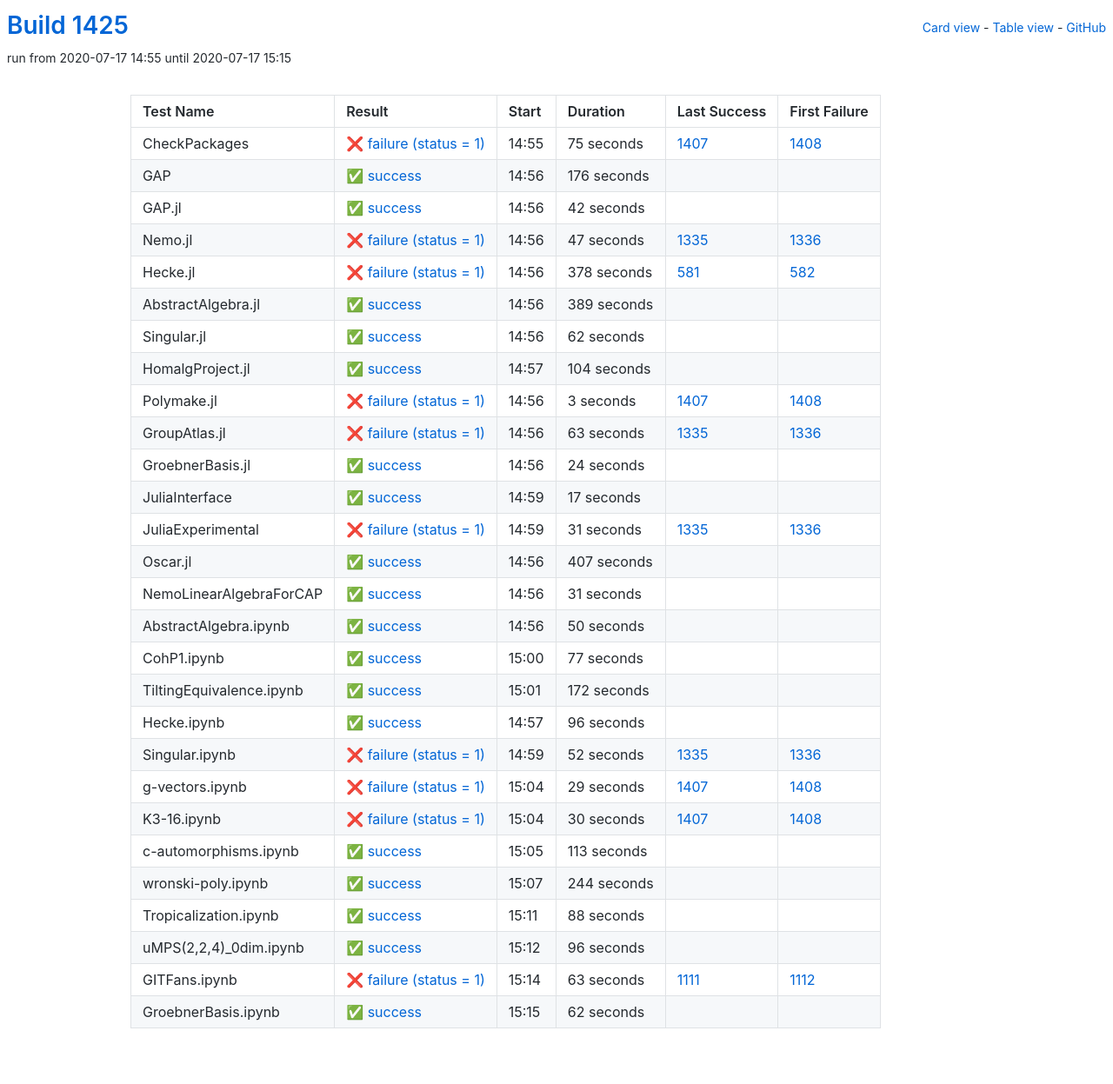
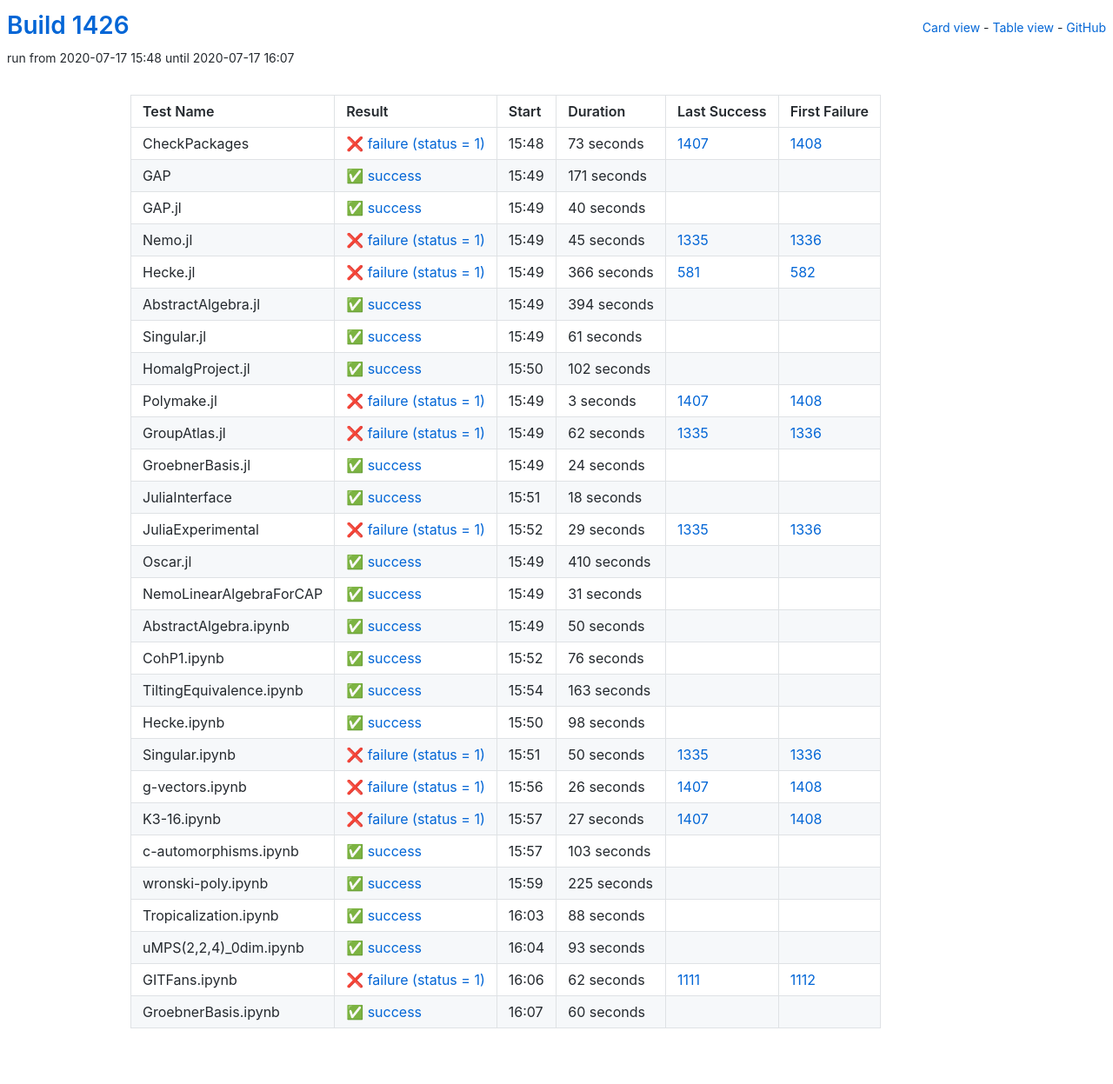
Before and after one commit to oscar-system/oscar-ci-status-1.4, a Jekyll site: the page built from table.html, in a window 1280 px wide. Shown: the whole page at 87% size. Built offline with Jekyll 4.4.1, drawn with Linux system fonts in a browser that asks for light colours.

Commit message:
Build #1426

```diff
--- a/_data/ci.yml
+++ b/_data/ci.yml
@@ -1,6 +1,6 @@
 ---
-build: 1425
-build_url: https://oscarci.mathematik.uni-kl.de/job/oscar-julia-1.4/1425/
+build: 1426
+build_url: https://oscarci.mathematik.uni-kl.de/job/oscar-julia-1.4/1426/
 job: oscar-julia-1.4
 organization: oscar-system
 repo: oscar-ci-status-1.4
@@ -8,104 +8,104 @@ repourl: https://github.com/oscar-system/oscar-ci-status-1.4
 tests:
 - name: CheckPackages
   id: checkpackages
-  log: https://oscarci.mathematik.uni-kl.de/job/oscar-julia-1.4/1425/artifact/logs/build-1425/CheckPackages.log
-  start: 2020-07-17 14:55
+  log: https://oscarci.mathematik.uni-kl.de/job/oscar-julia-1.4/1426/artifact/logs/build-1426/CheckPackages.log
+  start: 2020-07-17 15:48
   success: false
   exitcode: 1
   status: failure
-  duration: 75
+  duration: 73
   last_success: 1407
   last_success_url: https://oscarci.mathematik.uni-kl.de/job/oscar-julia-1.4/1407/
   first_failure: 1408
   first_failure_url: https://oscarci.mathematik.uni-kl.de/job/oscar-julia-1.4/1408/
 - name: GAP
   id: gap
-  log: https://oscarci.mathematik.uni-kl.de/job/oscar-julia-1.4/1425/artifact/logs/build-1425/GAP.log
-  start: 2020-07-17 14:56
+  log: https://oscarci.mathematik.uni-kl.de/job/oscar-julia-1.4/1426/artifact/logs/build-1426/GAP.log
+  start: 2020-07-17 15:49
   success: true
   exitcode: 0
   status: success
-  duration: 176
+  duration: 171
   last_success: false
   last_success_url:
   first_failure: false
   first_failure_url:
 - name: GAP.jl
   id: gap-jl
-  log: https://oscarci.mathematik.uni-kl.de/job/oscar-julia-1.4/1425/artifact/logs/build-1425/GAP.jl.log
-  start: 2020-07-17 14:56
+  log: https://oscarci.mathematik.uni-kl.de/job/oscar-julia-1.4/1426/artifact/logs/build-1426/GAP.jl.log
+  start: 2020-07-17 15:49
   success: true
   exitcode: 0
   status: success
-  duration: 42
+  duration: 40
   last_success: false
   last_success_url:
   first_failure: false
   first_failure_url:
 - name: Nemo.jl
   id: nemo-jl
-  log: https://oscarci.mathematik.uni-kl.de/job/oscar-julia-1.4/1425/artifact/logs/build-1425/Nemo.jl.log
-  start: 2020-07-17 14:56
+  log: https://oscarci.mathematik.uni-kl.de/job/oscar-julia-1.4/1426/artifact/logs/build-1426/Nemo.jl.log
+  start: 2020-07-17 15:49
   success: false
   exitcode: 1
   status: failure
-  duration: 47
+  duration: 45
   last_success: 1335
   last_success_url: https://oscarci.mathematik.uni-kl.de/job/oscar-julia-1.4/1335/
   first_failure: 1336
   first_failure_url: https://oscarci.mathematik.uni-kl.de/job/oscar-julia-1.4/1336/
 - name: Hecke.jl
   id: hecke-jl
-  log: https://oscarci.mathematik.uni-kl.de/job/oscar-julia-1.4/1425/artifact/logs/build-1425/Hecke.jl.log
-  start: 2020-07-17 14:56
+  log: https://oscarci.mathematik.uni-kl.de/job/oscar-julia-1.4/1426/artifact/logs/build-1426/Hecke.jl.log
+  start: 2020-07-17 15:49
   success: false
   exitcode: 1
   status: failure
-  duration: 378
+  duration: 366
   last_success: 581
   last_success_url: https://oscarci.mathematik.uni-kl.de/job/oscar-julia-1.4/581/
   first_failure: 582
   first_failure_url: https://oscarci.mathematik.uni-kl.de/job/oscar-julia-1.4/582/
 - name: AbstractAlgebra.jl
   id: abstractalgebra-jl
-  log: https://oscarci.mathematik.uni-kl.de/job/oscar-julia-1.4/1425/artifact/logs/build-1425/AbstractAlgebra.jl.log
-  start: 2020-07-17 14:56
+  log: https://oscarci.mathematik.uni-kl.de/job/oscar-julia-1.4/1426/artifact/logs/build-1426/AbstractAlgebra.jl.log
+  start: 2020-07-17 15:49
   success: true
   exitcode: 0
   status: success
-  duration: 389
+  duration: 394
   last_success: false
   last_success_url:
   first_failure: false
   first_failure_url:
 - name: Singular.jl
   id: singular-jl
-  log: https://oscarci.mathematik.uni-kl.de/job/oscar-julia-1.4/1425/artifact/logs/build-1425/Singular.jl.log
-  start: 2020-07-17 14:56
+  log: https://oscarci.mathematik.uni-kl.de/job/oscar-julia-1.4/1426/artifact/logs/build-1426/Singular.jl.log
+  start: 2020-07-17 15:49
   success: true
   exitcode: 0
   status: success
-  duration: 62
+  duration: 61
   last_success: false
   last_success_url:
   first_failure: false
   first_failure_url:
 - name: HomalgProject.jl
   id: homalgproject-jl
-  log: https://oscarci.mathematik.uni-kl.de/job/oscar-julia-1.4/1425/artifact/logs/build-1425/HomalgProject.jl.log
-  start: 2020-07-17 14:57
+  log: https://oscarci.mathematik.uni-kl.de/job/oscar-julia-1.4/1426/artifact/logs/build-1426/HomalgProject.jl.log
+  start: 2020-07-17 15:50
   success: true
   exitcode: 0
   status: success
-  duration: 104
+  duration: 102
   last_success: false
   last_success_url:
   first_failure: false
   first_failure_url:
 - name: Polymake.jl
   id: polymake-jl
-  log: https://oscarci.mathematik.uni-kl.de/job/oscar-julia-1.4/1425/artifact/logs/build-1425/Polymake.jl.log
-  start: 2020-07-17 14:56
+  log: https://oscarci.mathematik.uni-kl.de/job/oscar-julia-1.4/1426/artifact/logs/build-1426/Polymake.jl.log
+  start: 2020-07-17 15:49
   success: false
   exitcode: 1
   status: failure
@@ -116,20 +116,20 @@ tests:
   first_failure_url: https://oscarci.mathematik.uni-kl.de/job/oscar-julia-1.4/1408/
 - name: GroupAtlas.jl
   id: groupatlas-jl
-  log: https://oscarci.mathematik.uni-kl.de/job/oscar-julia-1.4/1425/artifact/logs/build-1425/GroupAtlas.jl.log
-  start: 2020-07-17 14:56
+  log: https://oscarci.mathematik.uni-kl.de/job/oscar-julia-1.4/1426/artifact/logs/build-1426/GroupAtlas.jl.log
+  start: 2020-07-17 15:49
   success: false
   exitcode: 1
   status: failure
-  duration: 63
+  duration: 62
   last_success: 1335
   last_success_url: https://oscarci.mathematik.uni-kl.de/job/oscar-julia-1.4/1335/
   first_failure: 1336
   first_failure_url: https://oscarci.mathematik.uni-kl.de/job/oscar-julia-1.4/1336/
 - name: GroebnerBasis.jl
   id: groebnerbasis-jl
-  log: https://oscarci.mathematik.uni-kl.de/job/oscar-julia-1.4/1425/artifact/logs/build-1425/GroebnerBasis.jl.log
-  start: 2020-07-17 14:56
+  log: https://oscarci.mathematik.uni-kl.de/job/oscar-julia-1.4/1426/artifact/logs/build-1426/GroebnerBasis.jl.log
+  start: 2020-07-17 15:49
   success: true
   exitcode: 0
   status: success
@@ -140,44 +140,44 @@ tests:
   first_failure_url:
 - name: JuliaInterface
   id: juliainterface
-  log: https://oscarci.mathematik.uni-kl.de/job/oscar-julia-1.4/1425/artifact/logs/build-1425/JuliaInterface.log
-  start: 2020-07-17 14:59
+  log: https://oscarci.mathematik.uni-kl.de/job/oscar-julia-1.4/1426/artifact/logs/build-1426/JuliaInterface.log
+  start: 2020-07-17 15:51
   success: true
   exitcode: 0
   status: success
-  duration: 17
+  duration: 18
   last_success: false
   last_success_url:
   first_failure: false
   first_failure_url:
 - name: JuliaExperimental
   id: juliaexperimental
-  log: https://oscarci.mathematik.uni-kl.de/job/oscar-julia-1.4/1425/artifact/logs/build-1425/JuliaExperimental.log
-  start: 2020-07-17 14:59
+  log: https://oscarci.mathematik.uni-kl.de/job/oscar-julia-1.4/1426/artifact/logs/build-1426/JuliaExperimental.log
+  start: 2020-07-17 15:52
   success: false
   exitcode: 1
   status: failure
-  duration: 31
+  duration: 29
   last_success: 1335
   last_success_url: https://oscarci.mathematik.uni-kl.de/job/oscar-julia-1.4/1335/
   first_failure: 1336
   first_failure_url: https://oscarci.mathematik.uni-kl.de/job/oscar-julia-1.4/1336/
 - name: Oscar.jl
   id: oscar-jl
-  log: https://oscarci.mathematik.uni-kl.de/job/oscar-julia-1.4/1425/artifact/logs/build-1425/Oscar.jl.log
-  start: 2020-07-17 14:56
+  log: https://oscarci.mathematik.uni-kl.de/job/oscar-julia-1.4/1426/artifact/logs/build-1426/Oscar.jl.log
+  start: 2020-07-17 15:49
   success: true
   exitcode: 0
   status: success
-  duration: 407
+  duration: 410
   last_success: false
   last_success_url:
   first_failure: false
   first_failure_url:
 - name: NemoLinearAlgebraForCAP
   id: nemolinearalgebraforcap
-  log: https://oscarci.mathematik.uni-kl.de/job/oscar-julia-1.4/1425/artifact/logs/build-1425/NemoLinearAlgebraForCAP.log
-  start: 2020-07-17 14:56
+  log: https://oscarci.mathematik.uni-kl.de/job/oscar-julia-1.4/1426/artifact/logs/build-1426/NemoLinearAlgebraForCAP.log
+  start: 2020-07-17 15:49
   success: true
   exitcode: 0
   status: success
@@ -188,8 +188,8 @@ tests:
   first_failure_url:
 - name: AbstractAlgebra.ipynb
   id: abstractalgebra-ipynb
-  log: https://oscarci.mathematik.uni-kl.de/job/oscar-julia-1.4/1425/artifact/logs/build-1425/AbstractAlgebra.ipynb.log
-  start: 2020-07-17 14:56
+  log: https://oscarci.mathematik.uni-kl.de/job/oscar-julia-1.4/1426/artifact/logs/build-1426/AbstractAlgebra.ipynb.log
+  start: 2020-07-17 15:49
   success: true
   exitcode: 0
   status: success
@@ -200,104 +200,104 @@ tests:
   first_failure_url:
 - name: CohP1.ipynb
   id: cohp1-ipynb
-  log: https://oscarci.mathematik.uni-kl.de/job/oscar-julia-1.4/1425/artifact/logs/build-1425/CohP1.ipynb.log
-  start: 2020-07-17 15:00
+  log: https://oscarci.mathematik.uni-kl.de/job/oscar-julia-1.4/1426/artifact/logs/build-1426/CohP1.ipynb.log
+  start: 2020-07-17 15:52
   success: true
   exitcode: 0
   status: success
-  duration: 77
+  duration: 76
   last_success: false
   last_success_url:
   first_failure: false
   first_failure_url:
 - name: TiltingEquivalence.ipynb
   id: tiltingequivalence-ipynb
-  log: https://oscarci.mathematik.uni-kl.de/job/oscar-julia-1.4/1425/artifact/logs/build-1425/TiltingEquivalence.ipynb.log
-  start: 2020-07-17 15:01
+  log: https://oscarci.mathematik.uni-kl.de/job/oscar-julia-1.4/1426/artifact/logs/build-1426/TiltingEquivalence.ipynb.log
+  start: 2020-07-17 15:54
   success: true
   exitcode: 0
   status: success
-  duration: 172
+  duration: 163
   last_success: false
   last_success_url:
   first_failure: false
   first_failure_url:
 - name: Hecke.ipynb
   id: hecke-ipynb
-  log: https://oscarci.mathematik.uni-kl.de/job/oscar-julia-1.4/1425/artifact/logs/build-1425/Hecke.ipynb.log
-  start: 2020-07-17 14:57
+  log: https://oscarci.mathematik.uni-kl.de/job/oscar-julia-1.4/1426/artifact/logs/build-1426/Hecke.ipynb.log
+  start: 2020-07-17 15:50
   success: true
   exitcode: 0
   status: success
-  duration: 96
+  duration: 98
   last_success: false
   last_success_url:
   first_failure: false
   first_failure_url:
 - name: Singular.ipynb
   id: singular-ipynb
-  log: https://oscarci.mathematik.uni-kl.de/job/oscar-julia-1.4/1425/artifact/logs/build-1425/Singular.ipynb.log
-  start: 2020-07-17 14:59
+  log: https://oscarci.mathematik.uni-kl.de/job/oscar-julia-1.4/1426/artifact/logs/build-1426/Singular.ipynb.log
+  start: 2020-07-17 15:51
   success: false
   exitcode: 1
   status: failure
-  duration: 52
+  duration: 50
   last_success: 1335
   last_success_url: https://oscarci.mathematik.uni-kl.de/job/oscar-julia-1.4/1335/
   first_failure: 1336
   first_failure_url: https://oscarci.mathematik.uni-kl.de/job/oscar-julia-1.4/1336/
 - name: g-vectors.ipynb
   id: g-vectors-ipynb
-  log: https://oscarci.mathematik.uni-kl.de/job/oscar-julia-1.4/1425/artifact/logs/build-1425/g-vectors.ipynb.log
-  start: 2020-07-17 15:04
+  log: https://oscarci.mathematik.uni-kl.de/job/oscar-julia-1.4/1426/artifact/logs/build-1426/g-vectors.ipynb.log
+  start: 2020-07-17 15:56
   success: false
   exitcode: 1
   status: failure
-  duration: 29
+  duration: 26
   last_success: 1407
   last_success_url: https://oscarci.mathematik.uni-kl.de/job/oscar-julia-1.4/1407/
   first_failure: 1408
   first_failure_url: https://oscarci.mathematik.uni-kl.de/job/oscar-julia-1.4/1408/
 - name: K3-16.ipynb
   id: k3-16-ipynb
-  log: https://oscarci.mathematik.uni-kl.de/job/oscar-julia-1.4/1425/artifact/logs/build-1425/K3-16.ipynb.log
-  start: 2020-07-17 15:04
+  log: https://oscarci.mathematik.uni-kl.de/job/oscar-julia-1.4/1426/artifact/logs/build-1426/K3-16.ipynb.log
+  start: 2020-07-17 15:57
   success: false
   exitcode: 1
   status: failure
-  duration: 30
+  duration: 27
   last_success: 1407
   last_success_url: https://oscarci.mathematik.uni-kl.de/job/oscar-julia-1.4/1407/
   first_failure: 1408
   first_failure_url: https://oscarci.mathematik.uni-kl.de/job/oscar-julia-1.4/1408/
 - name: c-automorphisms.ipynb
   id: c-automorphisms-ipynb
-  log: https://oscarci.mathematik.uni-kl.de/job/oscar-julia-1.4/1425/artifact/logs/build-1425/c-automorphisms.ipynb.log
-  start: 2020-07-17 15:05
+  log: https://oscarci.mathematik.uni-kl.de/job/oscar-julia-1.4/1426/artifact/logs/build-1426/c-automorphisms.ipynb.log
+  start: 2020-07-17 15:57
   success: true
   exitcode: 0
   status: success
-  duration: 113
+  duration: 103
   last_success: false
   last_success_url:
   first_failure: false
   first_failure_url:
 - name: wronski-poly.ipynb
   id: wronski-poly-ipynb
-  log: https://oscarci.mathematik.uni-kl.de/job/oscar-julia-1.4/1425/artifact/logs/build-1425/wronski-poly.ipynb.log
-  start: 2020-07-17 15:07
+  log: https://oscarci.mathematik.uni-kl.de/job/oscar-julia-1.4/1426/artifact/logs/build-1426/wronski-poly.ipynb.log
+  start: 2020-07-17 15:59
   success: true
   exitcode: 0
   status: success
-  duration: 244
+  duration: 225
   last_success: false
   last_success_url:
   first_failure: false
   first_failure_url:
 - name: Tropicalization.ipynb
   id: tropicalization-ipynb
-  log: https://oscarci.mathematik.uni-kl.de/job/oscar-julia-1.4/1425/artifact/logs/build-1425/Tropicalization.ipynb.log
-  start: 2020-07-17 15:11
+  log: https://oscarci.mathematik.uni-kl.de/job/oscar-julia-1.4/1426/artifact/logs/build-1426/Tropicalization.ipynb.log
+  start: 2020-07-17 16:03
   success: true
   exitcode: 0
   status: success
@@ -308,36 +308,36 @@ tests:
   first_failure_url:
 - name: uMPS(2,2,4)_0dim.ipynb
   id: umps-2-2-4-0dim-ipynb
-  log: https://oscarci.mathematik.uni-kl.de/job/oscar-julia-1.4/1425/artifact/logs/build-1425/uMPS-2-2-4-_0dim.ipynb.log
-  start: 2020-07-17 15:12
+  log: https://oscarci.mathematik.uni-kl.de/job/oscar-julia-1.4/1426/artifact/logs/build-1426/uMPS-2-2-4-_0dim.ipynb.log
+  start: 2020-07-17 16:04
   success: true
   exitcode: 0
   status: success
-  duration: 96
+  duration: 93
   last_success: false
   last_success_url:
   first_failure: false
   first_failure_url:
 - name: GITFans.ipynb
   id: gitfans-ipynb
-  log: https://oscarci.mathematik.uni-kl.de/job/oscar-julia-1.4/1425/artifact/logs/build-1425/GITFans.ipynb.log
-  start: 2020-07-17 15:14
+  log: https://oscarci.mathematik.uni-kl.de/job/oscar-julia-1.4/1426/artifact/logs/build-1426/GITFans.ipynb.log
+  start: 2020-07-17 16:06
   success: false
   exitcode: 1
   status: failure
-  duration: 63
+  duration: 62
   last_success: 1111
   last_success_url: https://oscarci.mathematik.uni-kl.de/job/oscar-julia-1.4/1111/
   first_failure: 1112
   first_failure_url: https://oscarci.mathematik.uni-kl.de/job/oscar-julia-1.4/1112/
 - name: GroebnerBasis.ipynb
   id: groebnerbasis-ipynb
-  log: https://oscarci.mathematik.uni-kl.de/job/oscar-julia-1.4/1425/artifact/logs/build-1425/GroebnerBasis.ipynb.log
-  start: 2020-07-17 15:15
+  log: https://oscarci.mathematik.uni-kl.de/job/oscar-julia-1.4/1426/artifact/logs/build-1426/GroebnerBasis.ipynb.log
+  start: 2020-07-17 16:07
   success: true
   exitcode: 0
   status: success
-  duration: 62
+  duration: 60
   last_success: false
   last_success_url:
   first_failure: false
```
Also changed, not shown: README.md.
